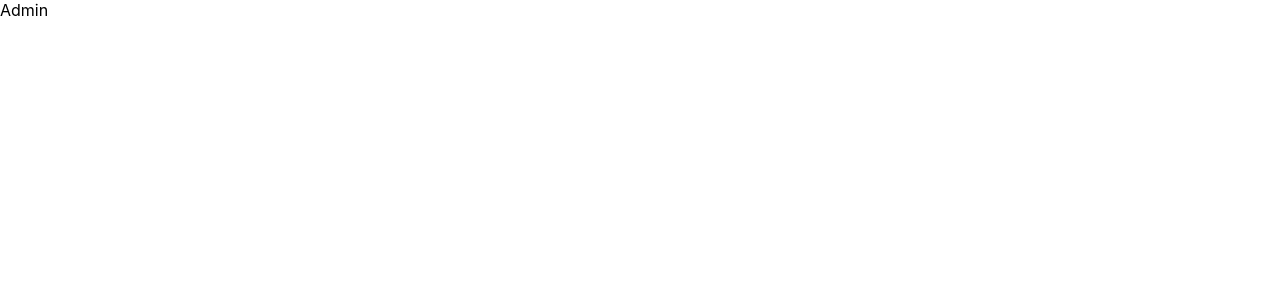
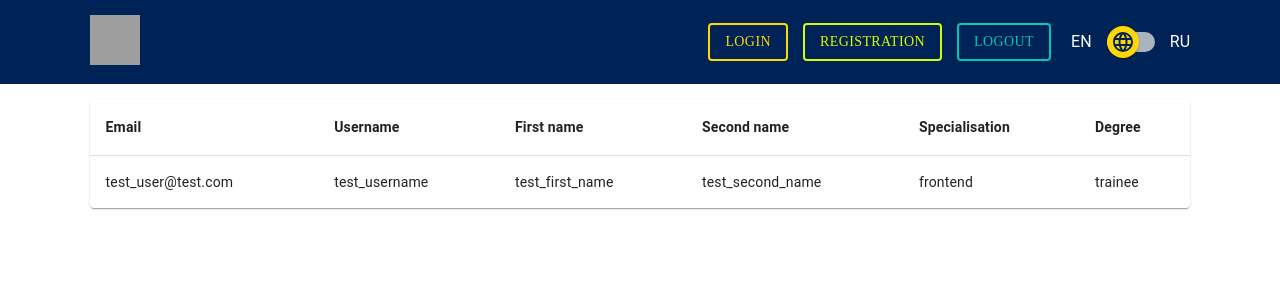
Before and after one commit to VeronikaMishkovec/interview_frontend_next, a Next.js app: page /admin in a window 1280 px wide. Shown: the top 300 px of the page. Built offline with nearby package versions, Linux system fonts and the light colour scheme; grey boxes are pictures that could not be loaded.

Commit message:
feat: add users list

```diff
--- a/package.json
+++ b/package.json
@@ -14,6 +14,7 @@
     "@mui/icons-material": "^5.11.0",
     "@mui/material": "^5.11.2",
     "@mui/styled-engine-sc": "^5.11.0",
+    "@mui/x-data-grid": "^6.0.3",
     "@reduxjs/toolkit": "^1.9.3",
     "@types/node": "18.11.13",
     "@types/react": "18.0.26",
--- a/pages/admin.tsx
+++ b/pages/admin.tsx
@@ -1,6 +1,65 @@
+import { Paper, Table, TableBody, TableCell, TableContainer, TableHead, TableRow } from "@mui/material"
+import Layout from "../components/Layout"
+
+const testUser = [
+  {
+    id: 1,
+    email: 'test_user@test.com',
+    username: 'test_username',
+    first_name: 'test_first_name',
+    second_name: 'test_second_name',
+    specialisation: 'frontend',
+    degree: 'trainee'
+  }
+]
+
+function createData(
+  email: string,
+  username: string,
+  first_name: string,
+  second_name: string,
+  specialisation: string,
+  degree: string
+) {
+  return { email, username, first_name, second_name, specialisation, degree };
+}
+
 const Admin = () => {
+
+  const rows = testUser.map(item => createData(item.email, item.username, item.first_name, item.second_name, item.specialisation, item.degree))
+
   return (
-    <div>Admin</div>
+    <Layout>
+       <TableContainer component={Paper}>
+          <Table sx={{ minWidth: 650 }} aria-label="simple table">
+            <TableHead>
+              <TableRow>
+                <TableCell sx={{ fontWeight: 'bold' }}>Email</TableCell>
+                <TableCell sx={{ fontWeight: 'bold' }}>Username</TableCell>
+                <TableCell sx={{ fontWeight: 'bold' }}>First name</TableCell>
+                <TableCell sx={{ fontWeight: 'bold' }}>Second name</TableCell>
+                <TableCell sx={{ fontWeight: 'bold' }}>Specialisation</TableCell>
+                <TableCell sx={{ fontWeight: 'bold' }}>Degree</TableCell>
+              </TableRow>
+            </TableHead>
+            <TableBody>
+              {rows.map((row) => (
+                <TableRow
+                  key={row.email}
+                  sx={{ '&:last-child td, &:last-child th': { border: 0 } }}
+                >
+                  <TableCell>{row.email}</TableCell>
+                  <TableCell>{row.username}</TableCell>
+                  <TableCell>{row.first_name}</TableCell>
+                  <TableCell>{row.second_name}</TableCell>
+                  <TableCell>{row.specialisation}</TableCell>
+                  <TableCell>{row.degree}</TableCell>
+                </TableRow>
+              ))}
+            </TableBody>
+          </Table>
+      </TableContainer>
+    </Layout>
   )
 }
 
```
Also changed, not shown: 1 other file (tests, documents, lock files or other folders).
